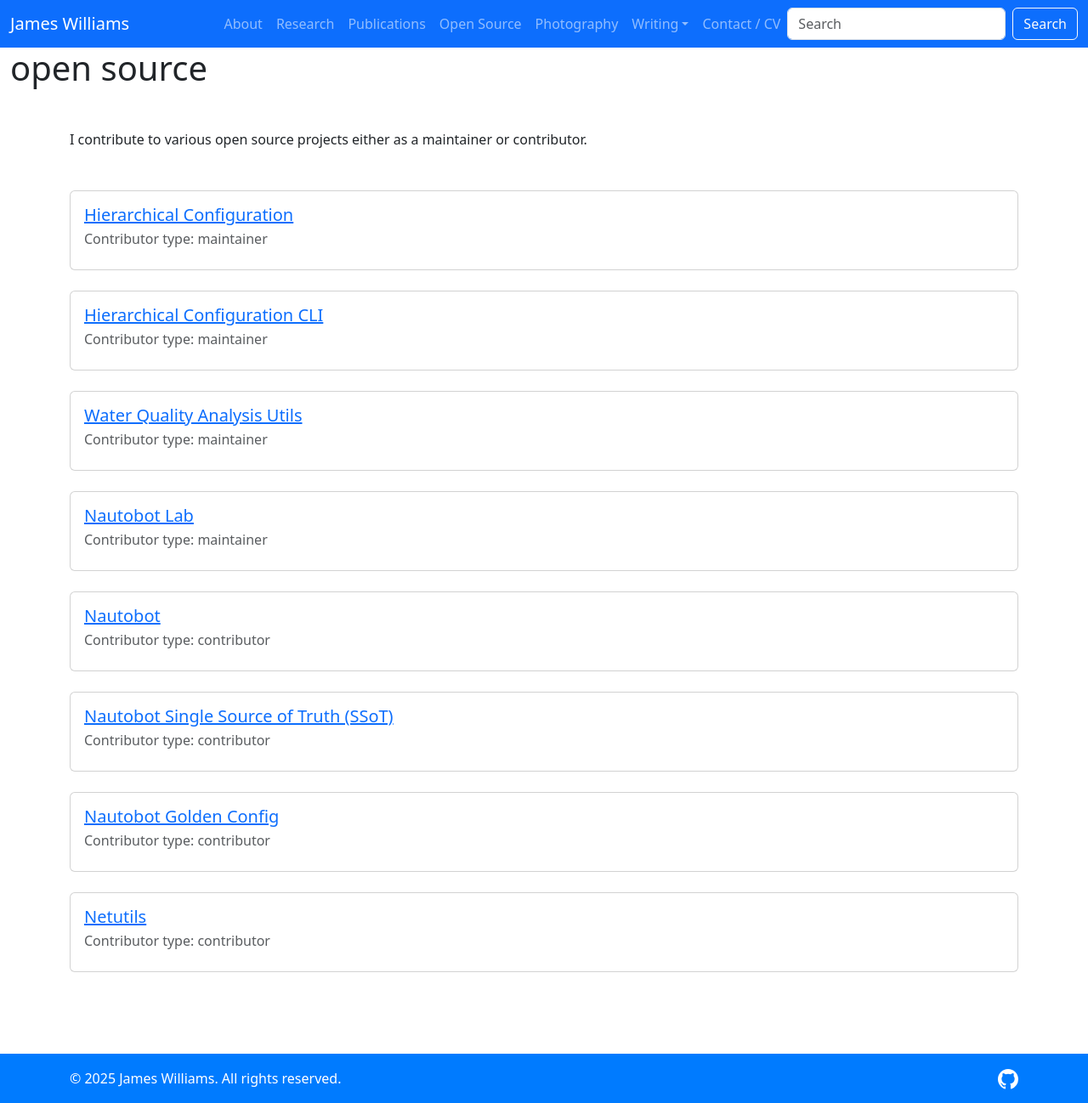
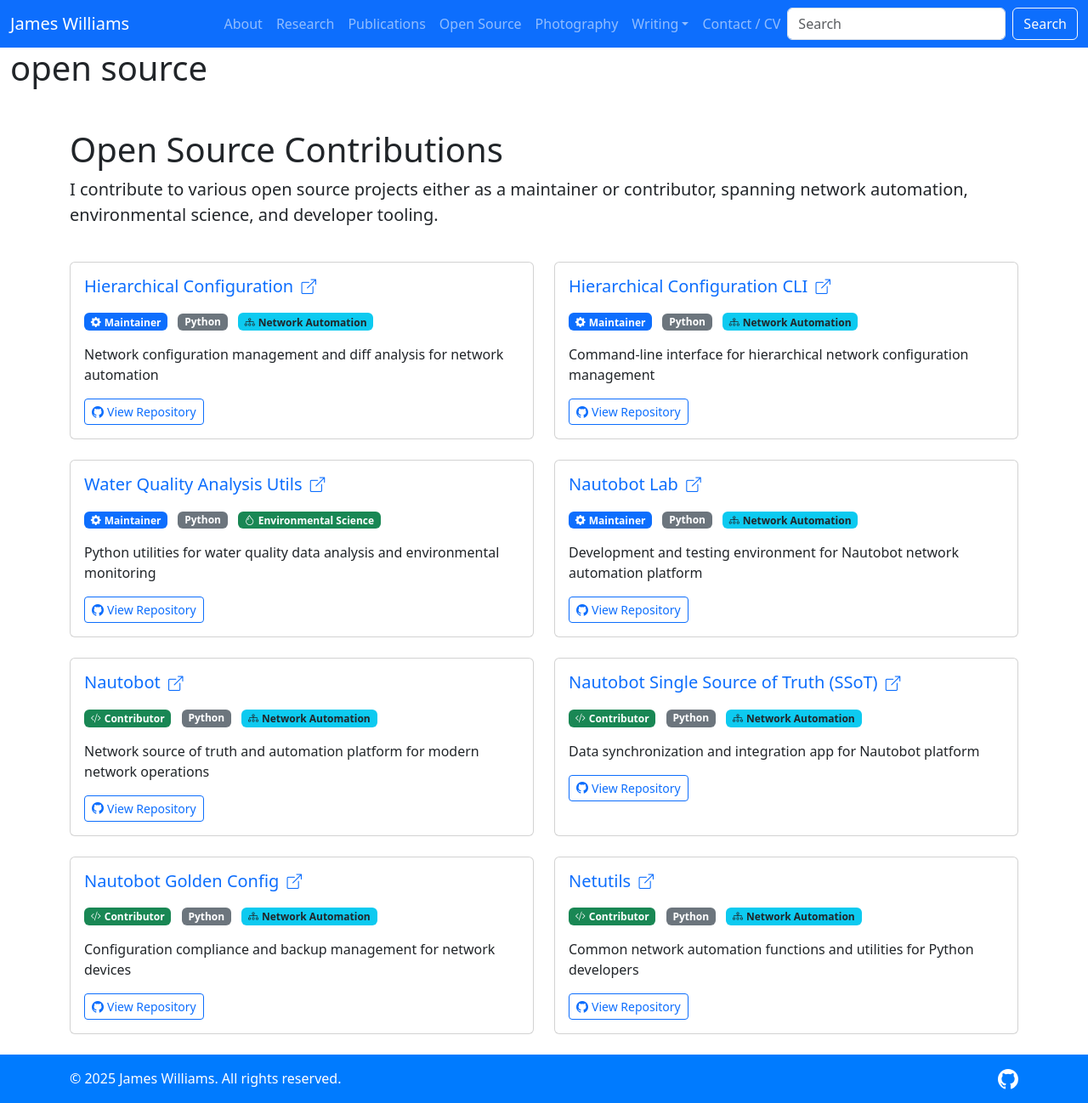
Before and after one commit to jtdub/jtdub.com, a Jekyll site: the page built from opensource/index.html, in a window 1280 px wide and 1298 px high. Shown: the whole window at 85% size. Built offline with Jekyll 4.4.1, drawn with Linux system fonts in a browser that asks for light colours; nearby versions of some CDN libraries.

Commit message:
feat: enhance open source page with role badges and project descriptions (closes #73)
- Add maintainer/contributor badges with distinctive styling
- Include programming language and category badges
- Add concise one-line purpose descriptions for each repository
- Implement responsive card grid layout with improved typography
- Add GitHub links with external indicators
- Update data structure with purpose, language, and category fields
- Enhance visual hierarchy with Bootstrap icons and color coding

```diff
--- a/_data/oss_data.yml
+++ b/_data/oss_data.yml
@@ -1,24 +1,48 @@
 - name: "Hierarchical Configuration"
   repo: "https://github.com/netdevops/hier_config/"
   contrib: "maintainer"
+  purpose: "Network configuration management and diff analysis for network automation"
+  language: "Python"
+  category: "Network Automation"
 - name: "Hierarchical Configuration CLI"
   repo: "https://github.com/netdevops/hier-config-cli/"
   contrib: "maintainer"
+  purpose: "Command-line interface for hierarchical network configuration management"
+  language: "Python"
+  category: "Network Automation"
 - name: "Water Quality Analysis Utils"
   repo: "https://github.com/jtdub/wqautils/"
   contrib: "maintainer"
+  purpose: "Python utilities for water quality data analysis and environmental monitoring"
+  language: "Python"
+  category: "Environmental Science"
 - name: "Nautobot Lab"
   repo: "https://github.com/nautobot/nautobot-lab/"
   contrib: "maintainer"
+  purpose: "Development and testing environment for Nautobot network automation platform"
+  language: "Python"
+  category: "Network Automation"
 - name: "Nautobot"
   repo: "https://github.com/nautobot/nautobot/"
   contrib: "contributor"
+  purpose: "Network source of truth and automation platform for modern network operations"
+  language: "Python"
+  category: "Network Automation"
 - name: "Nautobot Single Source of Truth (SSoT)"
   repo: "https://github.com/nautobot/nautobot-app-ssot/"
   contrib: "contributor"
+  purpose: "Data synchronization and integration app for Nautobot platform"
+  language: "Python"
+  category: "Network Automation"
 - name: "Nautobot Golden Config"
   repo: "https://github.com/nautobot/nautobot-app-golden-config/"
   contrib: "contributor"
+  purpose: "Configuration compliance and backup management for network devices"
+  language: "Python"
+  category: "Network Automation"
 - name: "Netutils"
   repo: "https://github.com/networktocode/netutils/"
   contrib: "contributor"
+  purpose: "Common network automation functions and utilities for Python developers"
+  language: "Python"
+  category: "Network Automation"
--- a/opensource/index.html
+++ b/opensource/index.html
@@ -4,19 +4,74 @@
 permalink: /opensource/
 ---
 <div class="container mt-5">
-    I contribute to various open source projects either as a maintainer or contributor.
+    <div class="row">
+        <div class="col-12">
+            <h1>Open Source Contributions</h1>
+            <p class="lead">I contribute to various open source projects either as a maintainer or contributor, spanning network automation, environmental science, and developer tooling.</p>
+        </div>
+    </div>
 </div>
-<div class="container mt-5">
-    {% for oss in site.data.oss_data %}
-    <div class="col-md-12 mb-4">
-        <div class="card">
-            <div class="card-body">
-                <h5 class="card-title">
-                    <a href="{{ oss.repo }}" target="_new">{{ oss.name }}</a>
-                </h5>
-                <p class="card-subtitle mb-2 text-muted">Contributor type: {{ oss.contrib }}</p>
+
+<div class="container mt-4">
+    <div class="row">
+        {% for oss in site.data.oss_data %}
+        <div class="col-md-6 mb-4">
+            <div class="card h-100">
+                <div class="card-body">
+                    <div class="d-flex justify-content-between align-items-start mb-3">
+                        <h5 class="card-title mb-0">
+                            <a href="{{ oss.repo }}" target="_blank" class="text-decoration-none">
+                                {{ oss.name }}
+                                <i class="bi bi-box-arrow-up-right ms-1 small"></i>
+                            </a>
+                        </h5>
+                    </div>
+
+                    <!-- Badges -->
+                    <div class="mb-3">
+                        {% if oss.contrib == "maintainer" %}
+                            <span class="badge bg-primary me-2">
+                                <i class="bi bi-gear-fill me-1"></i>Maintainer
+                            </span>
+                        {% else %}
+                            <span class="badge bg-success me-2">
+                                <i class="bi bi-code-slash me-1"></i>Contributor
+                            </span>
+                        {% endif %}
+
+                        {% if oss.language %}
+                            <span class="badge bg-secondary me-2">{{ oss.language }}</span>
+                        {% endif %}
+
+                        {% if oss.category %}
+                            {% if oss.category == "Network Automation" %}
+                                <span class="badge bg-info text-dark">
+                                    <i class="bi bi-diagram-3 me-1"></i>{{ oss.category }}
+                                </span>
+                            {% elsif oss.category == "Environmental Science" %}
+                                <span class="badge bg-success">
+                                    <i class="bi bi-droplet me-1"></i>{{ oss.category }}
+                                </span>
+                            {% else %}
+                                <span class="badge bg-warning text-dark">{{ oss.category }}</span>
+                            {% endif %}
+                        {% endif %}
+                    </div>
+
+                    <!-- Purpose Description -->
+                    {% if oss.purpose %}
+                        <p class="card-text">{{ oss.purpose }}</p>
+                    {% endif %}
+
+                    <!-- Repository Link -->
+                    <div class="mt-auto">
+                        <a href="{{ oss.repo }}" target="_blank" class="btn btn-outline-primary btn-sm">
+                            <i class="bi bi-github me-1"></i>View Repository
+                        </a>
+                    </div>
+                </div>
             </div>
         </div>
+        {% endfor %}
     </div>
-    {% endfor %}
 </div>
```
Also changed, not shown: 1 other file.
